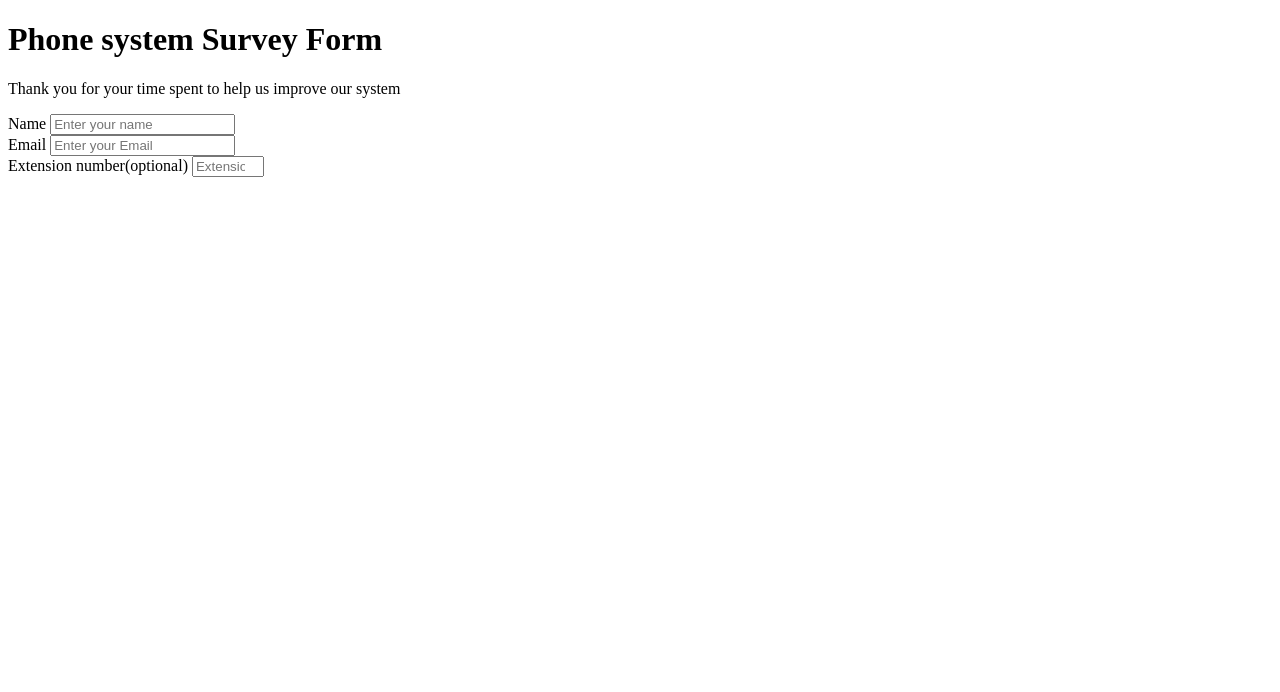
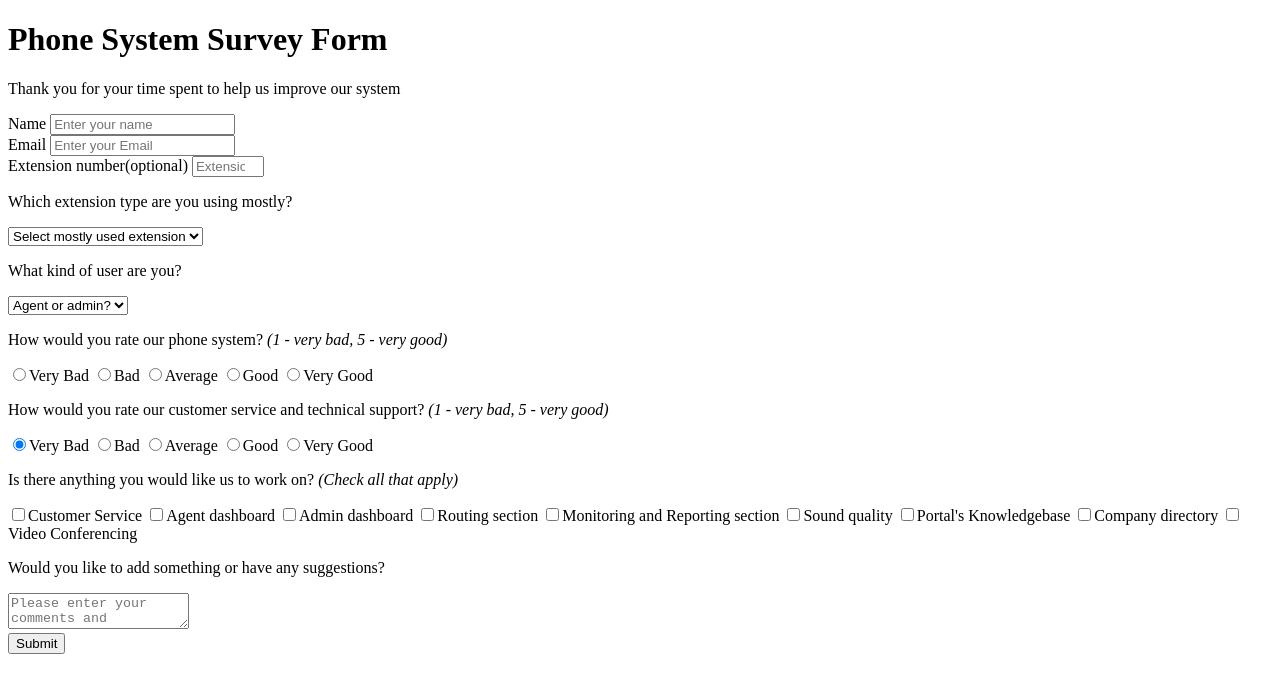
Before and after one commit to Piterovy/Phone-system-survey-form, a plain HTML site: page index.html in a window 1280 px wide. Drawn offline with nearby package versions, Linux system fonts and the light colour scheme.

Commit message:
Added all questions and submit button in HTML

```diff
--- a/index.html
+++ b/index.html
@@ -15,7 +15,7 @@
 
 <div class="container">
   <header class="header">
-       <h1 id="title">Phone system Survey Form</h1>
+       <h1 id="title">Phone System Survey Form</h1>
        <p id="description">Thank you for your time spent to help us improve our system</p>
   </header>
   <form id="survey-form">
@@ -54,6 +54,205 @@
           placeholder="Extension number"
         />
       </div>
+      <div class="form-group">
+        <p>Which extension type are you using mostly?</p>
+        <select id="dropdown" name="role" class="form-control" required>
+          <option disabled selected value>Select mostly used extension</option>
+          <option value="deskphone">Desk Phone</option>
+          <option value="mobileapp">Mobile Application</option>
+          <option value="browserapp">Browser Application</option>
+          <option value="other">Other</option>
+        </select>
+      </div>
+      <div class="form-group">
+        <p>What kind of user are you?</p>
+        <select id="dropdown" name="role" class="form-control" required>
+          <option disabled selected value>Agent or admin?</option>
+          <option value="agent">Agent</option>
+          <option value="admin">Admin</option>
+        </select>
+      </div>
+      <div class="form-group">
+        <p>How would you rate our phone system? <em>(1 - very bad, 5 - very good)</em></p>
+        <label>
+          <input
+            name="user-rating"
+            value="verybad"
+            type="radio"
+            class="input-radio"
+            checked
+          />Very Bad</label
+        >
+        <label>
+          <input
+            name="user-rating"
+            value="bad"
+            type="radio"
+            class="input-radio"
+          />Bad</label
+        >
+        <label
+          ><input
+            name="user-rating"
+            value="average"
+            type="radio"
+            class="input-radio"
+          />Average</label
+        >
+        <label
+          ><input
+            name="user-rating"
+            value="good"
+            type="radio"
+            class="input-radio"
+          />Good</label
+        >
+        <label
+          ><input
+            name="user-rating"
+            value="average"
+            type="radio"
+            class="input-radio"
+          />Very Good</label
+        >
+      </div>
+      <div class="form-group">
+          <p>How would you rate our customer service and technical support? <em>(1 - very bad, 5 - very good)</em></p>
+          <label>
+            <input
+              name="user-rating"
+              value="verybad"
+              type="radio"
+              class="input-radio"
+              checked
+            />Very Bad</label
+          >
+          <label>
+            <input
+              name="user-rating"
+              value="bad"
+              type="radio"
+              class="input-radio"
+            />Bad</label
+          >
+          <label
+            ><input
+              name="user-rating"
+              value="average"
+              type="radio"
+              class="input-radio"
+            />Average</label
+          >
+          <label
+            ><input
+              name="user-rating"
+              value="good"
+              type="radio"
+              class="input-radio"
+            />Good</label
+          >
+          <label
+            ><input
+              name="user-rating"
+              value="average"
+              type="radio"
+              class="input-radio"
+            />Very Good</label
+          >
+      </div>
+      <div class="form-group">
+        <p>
+          Is there anything you would like us to work on?
+          <em>(Check all that apply)</em>
+        </p>
+
+        <label
+          ><input
+            name="prefer"
+            value="customer-service"
+            type="checkbox"
+            class="input-checkbox"
+          />Customer Service</label
+        >
+        <label>
+          <input
+            name="prefer"
+            value="agent-dashboard"
+            type="checkbox"
+            class="input-checkbox"
+          />Agent dashboard</label
+        >
+        <label>
+            <input
+              name="prefer"
+              value="admin-dashboard"
+              type="checkbox"
+              class="input-checkbox"
+            />Admin dashboard</label
+          >
+          <label>
+            <input
+              name="prefer"
+              value="routing"
+              type="checkbox"
+              class="input-checkbox"
+            />Routing section</label
+          >
+          <label>
+            <input
+              name="prefer"
+              value="reporting"
+              type="checkbox"
+              class="input-checkbox"
+            />Monitoring and Reporting section</label
+          >
+          <label>
+            <input
+              name="prefer"
+              value="sound"
+              type="checkbox"
+              class="input-checkbox"
+            />Sound quality</label
+          >
+          <label>
+            <input
+              name="prefer"
+              value="Knowledgebase"
+              type="checkbox"
+              class="input-checkbox"
+            />Portal's Knowledgebase</label
+          >
+          <label>
+            <input
+              name="prefer"
+              value="directory"
+              type="checkbox"
+              class="input-checkbox"
+            />Company directory</label
+          >
+          <label>
+            <input
+              name="prefer"
+              value="video-conferencing"
+              type="checkbox"
+              class="input-checkbox"
+            />Video Conferencing</label
+          >
+      </div>
+      <div class="form-group">
+          <p>Would you like to add something or have any suggestions?</p>
+          <textarea
+          id="suggestions"
+          class="input-textarea"
+          name="suggestion"
+          placeholder="Please enter your comments and suggestions..."
+          ></textarea>
+      </div>
+      <div class="form-group">
+          <button type="submit" id="submit" class="submit-button">
+              Submit
+          </button>
+      </div>
   </form>
 </div>
 
```
